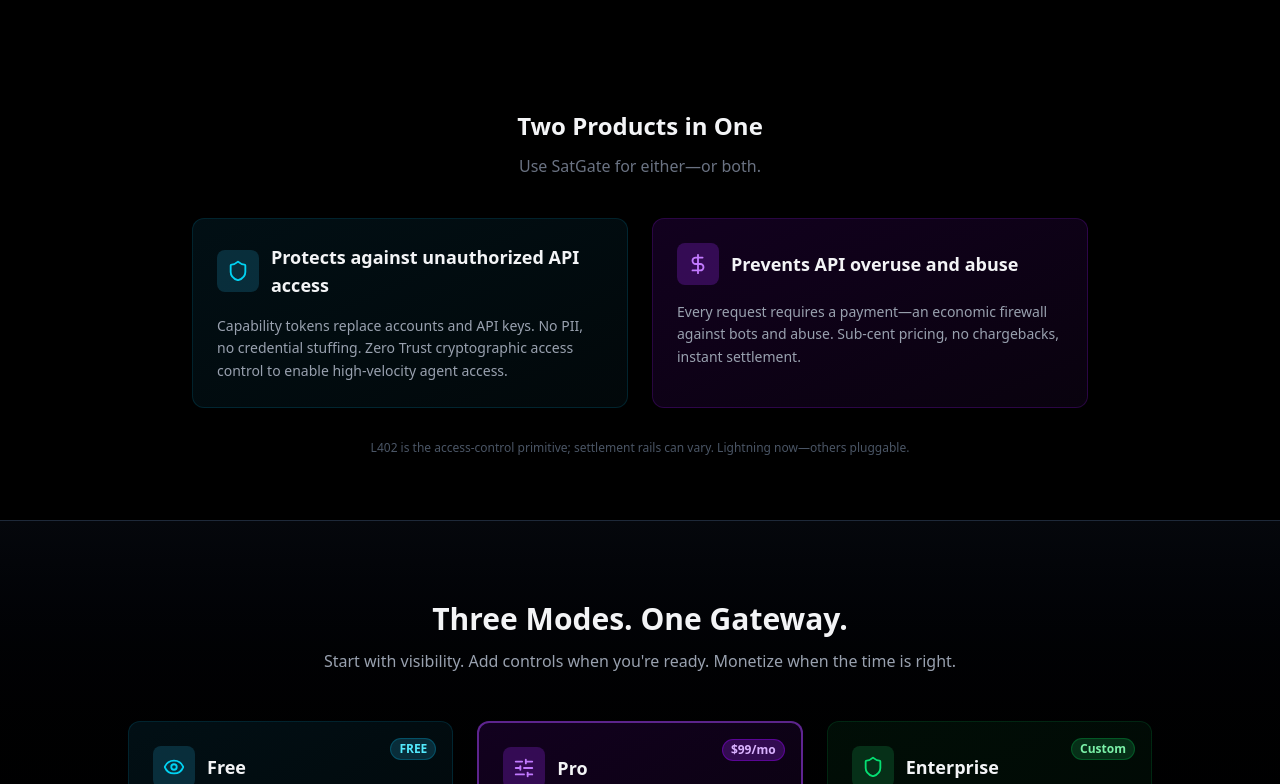
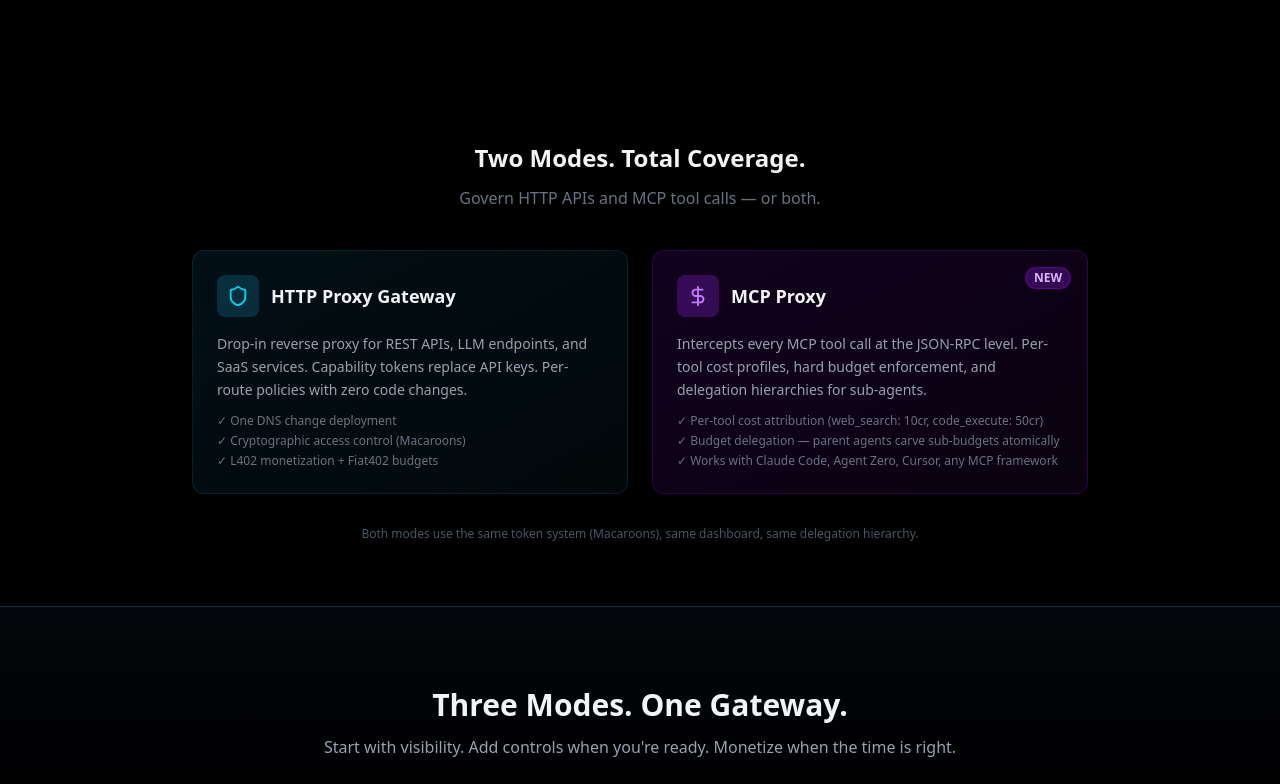
Before and after one commit to SatGate-io/satgate, a Next.js app in the folder satgate-landing/: page / in a window 1280 px wide. Shown: the part 656-1440 px from the top of the page. Built offline with nearby package versions, Linux system fonts and the light colour scheme.

Commit message:
content: add MCP Proxy to homepage — hero, deployment modes, architecture
- Hero banner: 'New: MCP Proxy' badge, updated subtitle
- 'Two Products' → 'Two Deployment Modes': HTTP Proxy Gateway + MCP Proxy
- MCP Proxy architecture diagram in 'Where It Fits' section
- NEW badge on MCP Proxy card

```diff
--- a/satgate-landing/app/page.tsx
+++ b/satgate-landing/app/page.tsx
@@ -111,7 +111,7 @@ const LandingPage = () => {
           {/* Left: Copy */}
           <div>
             <div className="inline-flex items-center gap-2 px-3 py-1 rounded-full bg-purple-900/30 border border-purple-500/30 text-purple-300 text-xs font-mono mb-6">
-              <Zap size={12} /> Now Live: Enterprise Dashboard + Python SDK
+              <Zap size={12} /> New: MCP Proxy — per-tool budget enforcement for AI agents
             </div>
             <h1 className="text-5xl md:text-6xl font-extrabold tracking-tight mb-6">
               Your AI Agents Are Spending Money.<br/>
@@ -120,7 +120,7 @@ const LandingPage = () => {
               </span>
             </h1>
             <p className="text-xl text-gray-400 mb-8 max-w-lg leading-relaxed">
-              SatGate is the <b>Economic Firewall</b> — see every API call, set budgets per agent, and monetize your APIs. One DNS change. Zero code changes.
+              SatGate is the <b>Economic Firewall</b> — govern every API call and MCP tool call. Per-agent budgets, per-tool cost attribution, delegation hierarchies. Works with REST APIs and MCP servers.
             </p>
             <div className="flex gap-4">
               <a href="https://cloud.satgate.io" target="_blank" rel="noopener noreferrer" className="bg-white text-black px-8 py-3 rounded-lg font-bold hover:bg-gray-200 transition flex items-center gap-2">
@@ -183,8 +183,8 @@ const LandingPage = () => {
       {/* Two Products Section */}
       <section className="py-16 px-6 border-b border-gray-800">
         <div className="max-w-4xl mx-auto">
-          <h2 className="text-2xl font-bold text-center mb-3">Two Products in One</h2>
-          <p className="text-gray-500 text-center mb-10">Use SatGate for either—or both.</p>
+          <h2 className="text-2xl font-bold text-center mb-3">Two Modes. Total Coverage.</h2>
+          <p className="text-gray-500 text-center mb-10">Govern HTTP APIs and MCP tool calls — or both.</p>
 
           <div className="grid grid-cols-1 md:grid-cols-2 gap-6">
             <div className="p-6 rounded-xl bg-gradient-to-br from-cyan-950/30 to-cyan-900/10 border border-cyan-800/30 hover:border-cyan-600/50 transition">
@@ -192,27 +192,40 @@ const LandingPage = () => {
                 <div className="p-2.5 bg-cyan-900/50 rounded-lg">
                   <Shield className="text-cyan-400" size={22} />
                 </div>
-                <h3 className="font-bold text-lg">Protects against unauthorized API access</h3>
+                <h3 className="font-bold text-lg">HTTP Proxy Gateway</h3>
               </div>
-              <p className="text-gray-400 text-sm leading-relaxed">
-                Capability tokens replace accounts and API keys. No PII, no credential stuffing. Zero Trust cryptographic access control to enable high-velocity agent access.
+              <p className="text-gray-400 text-sm leading-relaxed mb-3">
+                Drop-in reverse proxy for REST APIs, LLM endpoints, and SaaS services. Capability tokens replace API keys. Per-route policies with zero code changes.
               </p>
+              <ul className="text-xs text-gray-500 space-y-1">
+                <li>✓ One DNS change deployment</li>
+                <li>✓ Cryptographic access control (Macaroons)</li>
+                <li>✓ L402 monetization + Fiat402 budgets</li>
+              </ul>
             </div>
-            <div className="p-6 rounded-xl bg-gradient-to-br from-purple-950/30 to-purple-900/10 border border-purple-800/30 hover:border-purple-600/50 transition">
+            <div className="p-6 rounded-xl bg-gradient-to-br from-purple-950/30 to-purple-900/10 border border-purple-800/30 hover:border-purple-600/50 transition relative">
+              <div className="absolute top-4 right-4 px-2 py-0.5 rounded-full bg-purple-900/50 border border-purple-700/50 text-purple-300 text-xs font-bold">
+                NEW
+              </div>
               <div className="flex items-center gap-3 mb-4">
                 <div className="p-2.5 bg-purple-900/50 rounded-lg">
                   <DollarSign className="text-purple-400" size={22} />
                 </div>
-                <h3 className="font-bold text-lg">Prevents API overuse and abuse</h3>
+                <h3 className="font-bold text-lg">MCP Proxy</h3>
               </div>
-              <p className="text-gray-400 text-sm leading-relaxed">
-                Every request requires a payment—an economic firewall against bots and abuse. Sub-cent pricing, no chargebacks, instant settlement.
+              <p className="text-gray-400 text-sm leading-relaxed mb-3">
+                Intercepts every MCP tool call at the JSON-RPC level. Per-tool cost profiles, hard budget enforcement, and delegation hierarchies for sub-agents.
               </p>
+              <ul className="text-xs text-gray-500 space-y-1">
+                <li>✓ Per-tool cost attribution (web_search: 10cr, code_execute: 50cr)</li>
+                <li>✓ Budget delegation — parent agents carve sub-budgets atomically</li>
+                <li>✓ Works with Claude Code, Agent Zero, Cursor, any MCP framework</li>
+              </ul>
             </div>
           </div>
 
           <p className="text-center text-gray-600 text-xs mt-8">
-            L402 is the access-control primitive; settlement rails can vary. Lightning now—others pluggable.
+            Both modes use the same token system (Macaroons), same dashboard, same delegation hierarchy.
           </p>
         </div>
       </section>
@@ -401,6 +414,37 @@ const LandingPage = () => {
             </div>
             <p className="text-center text-gray-600 text-xs mt-6">
               Route only agent traffic through SatGate. Keep existing infrastructure for legacy clients.
+            </p>
+          </div>
+
+          {/* MCP Proxy Deployment */}
+          <div className="bg-gray-900/50 border border-purple-800/30 rounded-xl p-8 mt-8">
+            <h4 className="text-center text-sm font-semibold text-purple-400 mb-2">MCP PROXY MODE <span className="ml-2 px-2 py-0.5 rounded-full bg-purple-900/50 border border-purple-700/50 text-purple-300 text-xs font-bold">NEW</span></h4>
+            <p className="text-center text-gray-500 text-sm mb-6">
+              Govern every MCP tool call. Per-tool budgets, delegation trees, real-time dashboard.
+            </p>
+            <div className="flex flex-col md:flex-row items-center justify-center gap-3 md:gap-4">
+              <div className="px-5 py-3 rounded-lg bg-gray-800 border border-gray-700 text-center min-w-[160px]">
+                <span className="text-gray-300 font-medium">AI Agents</span>
+                <span className="text-gray-600 text-xs block">Claude Code / Agent Zero / Cursor</span>
+              </div>
+              <span className="text-gray-600 text-xl hidden md:block">→</span>
+              <span className="text-gray-600 md:hidden">↓</span>
+              <div className="px-5 py-4 rounded-lg bg-purple-900/40 border-2 border-purple-500/60 text-center min-w-[180px]">
+                <span className="text-purple-300 font-bold block">SatGate MCP Proxy</span>
+                <span className="text-gray-500 text-xs block mt-1">Auth · Budget · Delegation</span>
+                <span className="text-gray-500 text-xs block">Per-tool cost attribution</span>
+              </div>
+              <span className="text-gray-600 text-xl hidden md:block">→</span>
+              <span className="text-gray-600 md:hidden">↓</span>
+              <div className="px-5 py-3 rounded-lg bg-green-900/30 border border-green-700/50 text-center min-w-[160px]">
+                <span className="text-green-400 font-medium">MCP Servers</span>
+                <span className="text-gray-600 text-xs block">Tools / Databases / APIs</span>
+              </div>
+            </div>
+            <p className="text-center text-gray-500 text-sm mt-6">
+              Agents get a <span className="text-white">clean MCP error</span> when budgets run out. No agent code changes needed.
+              <br/>Supports <span className="text-white">stdio</span> (subprocess) and <span className="text-white">SSE</span> (multi-agent) transports.
             </p>
           </div>
         </div>
```
